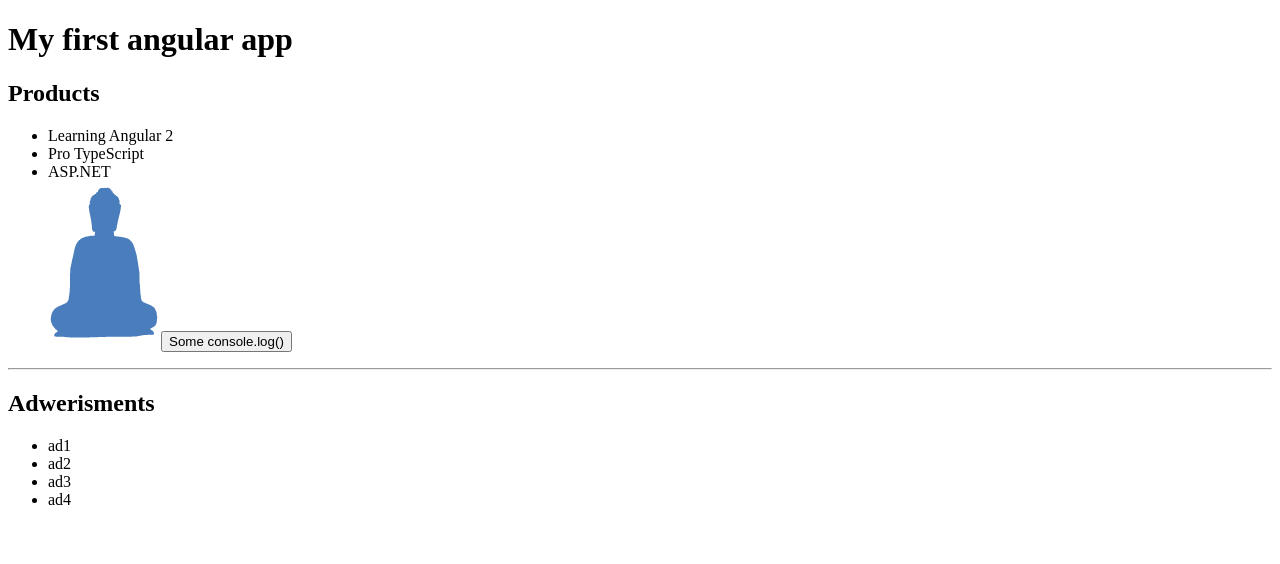
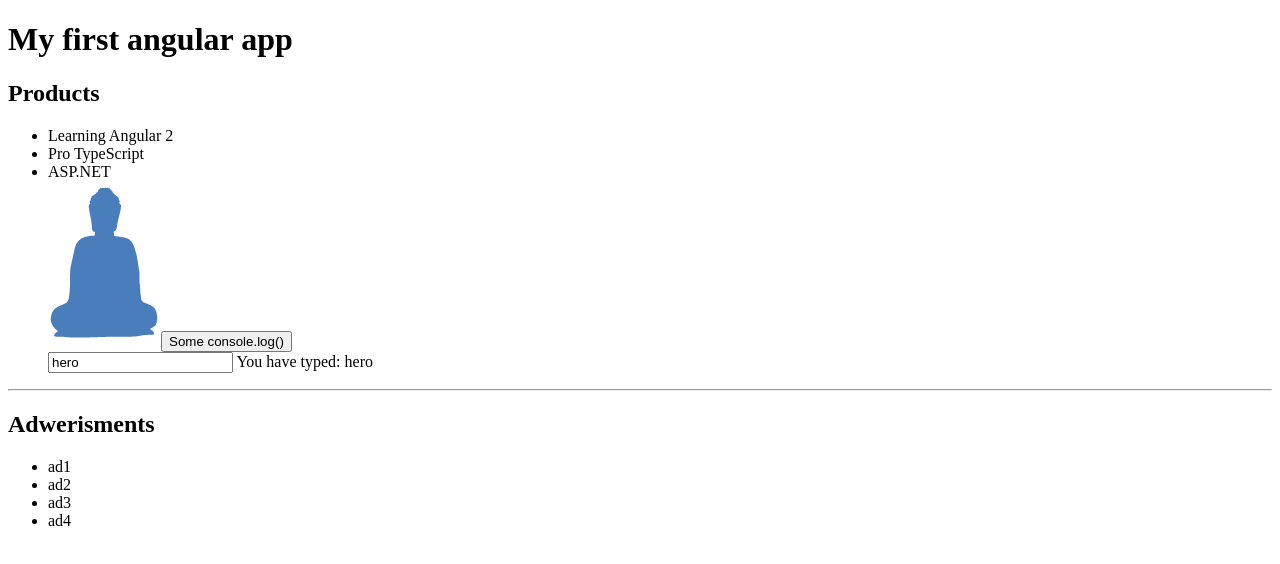
Before and after one commit to daniildeveloper/greg-lim-ng2, an Angular app: page / in a window 1280 px wide. Shown: the top 564 px of the page. Built offline with nearby package versions, Linux system fonts and the light colour scheme.

Commit message:
data binding

```diff
--- a/src/app/products/products.component.html
+++ b/src/app/products/products.component.html
@@ -6,4 +6,7 @@
     <img src="{{imgUrl}}" alt="">
     <button (click)="logMaker()">Some console.log()</button>
 
+    <br>
+    <input type="text" [(ngModel)]="title" >
+    You have typed: {{title}}
 </ul>
--- a/src/app/products/products.component.ts
+++ b/src/app/products/products.component.ts
@@ -10,6 +10,7 @@ import { Component } from '@angular/core';
     providers: [ProductService]
 })
 export class ProductComponent {
+    title = 'hero';
     products;
     imgUrl = 'assets/buddha.png';
 
```
